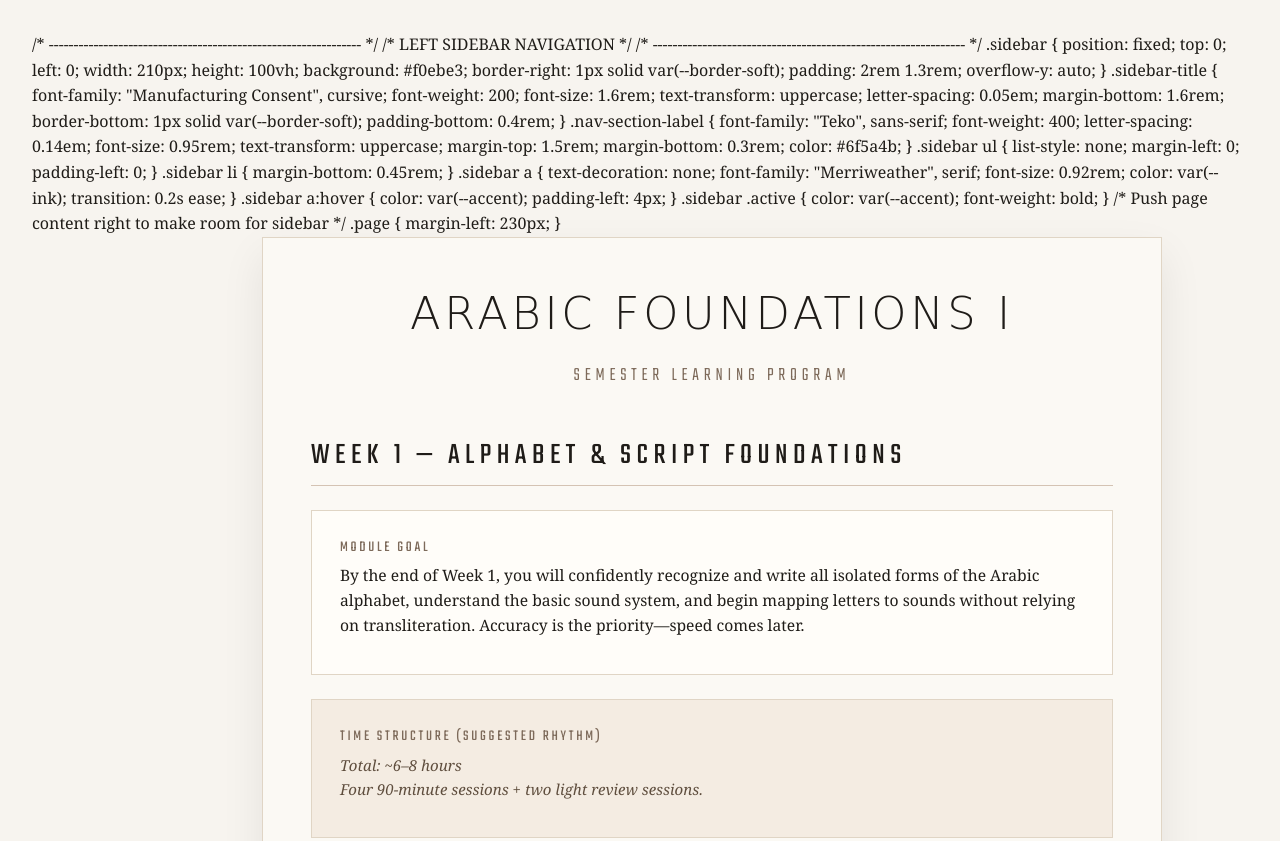
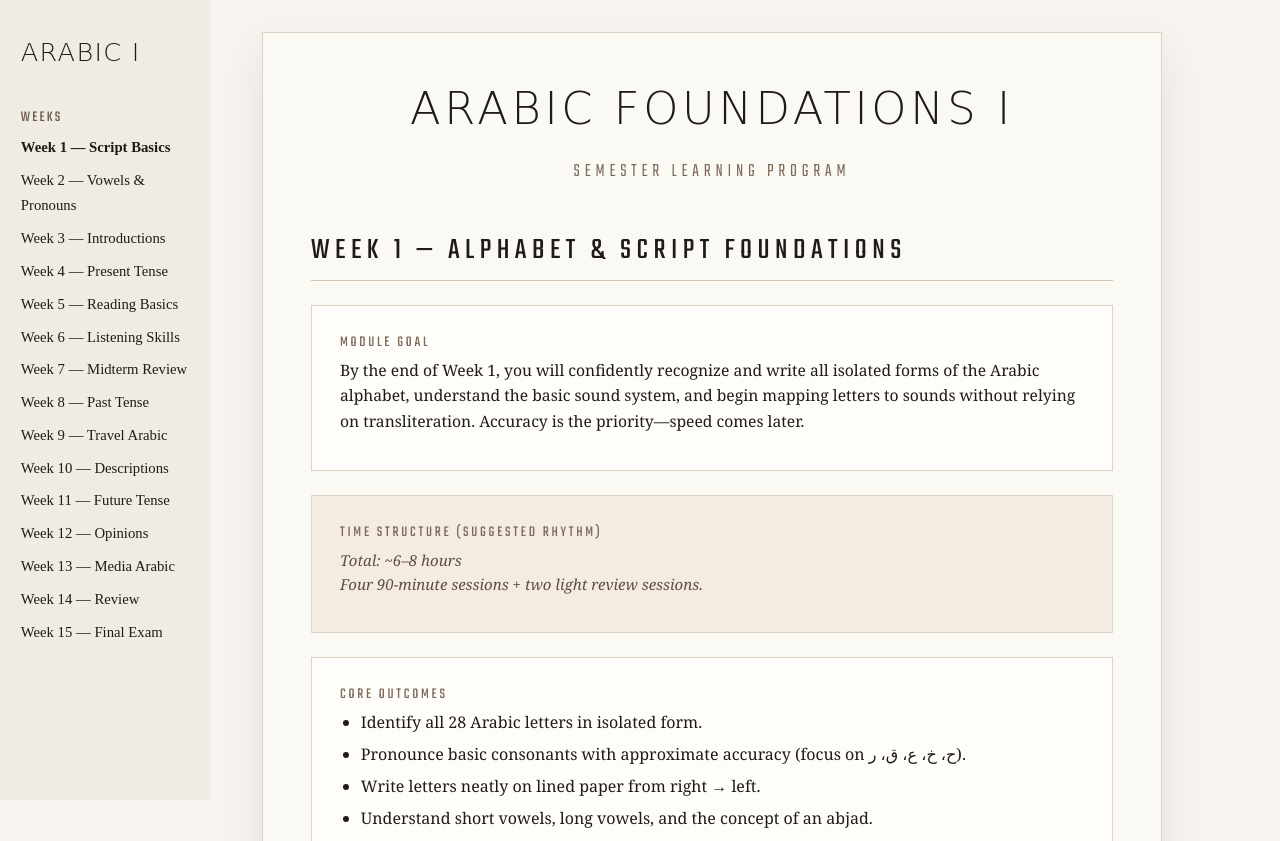
Before and after one commit to hugo-444/weekly-mods, a plain HTML site: page index.html in a window 1280 px wide. Shown: the top 841 px of the page. Drawn offline with Linux system fonts and the light colour scheme; a web font is replaced by a local one.

Commit message:
Refactor sidebar navigation structure and update links for Weeks 1 to 15

```diff
--- a/index.html
+++ b/index.html
@@ -8,76 +8,29 @@
 
 <body>
 
-    /* --------------------------------------------------------------- */
-/*                       LEFT SIDEBAR NAVIGATION                   */
-/* --------------------------------------------------------------- */
+<!-- ======== LEFT SIDEBAR NAVIGATION ======== -->
+<div class="sidebar">
+    <div class="sidebar-title">Arabic I</div>
 
-.sidebar {
-  position: fixed;
-  top: 0;
-  left: 0;
-  width: 210px;
-  height: 100vh;
-  background: #f0ebe3;
-  border-right: 1px solid var(--border-soft);
-  padding: 2rem 1.3rem;
-  overflow-y: auto;
-}
-
-.sidebar-title {
-  font-family: "Manufacturing Consent", cursive;
-  font-weight: 200;
-  font-size: 1.6rem;
-  text-transform: uppercase;
-  letter-spacing: 0.05em;
-  margin-bottom: 1.6rem;
-  border-bottom: 1px solid var(--border-soft);
-  padding-bottom: 0.4rem;
-}
-
-.nav-section-label {
-  font-family: "Teko", sans-serif;
-  font-weight: 400;
-  letter-spacing: 0.14em;
-  font-size: 0.95rem;
-  text-transform: uppercase;
-  margin-top: 1.5rem;
-  margin-bottom: 0.3rem;
-  color: #6f5a4b;
-}
-
-.sidebar ul {
-  list-style: none;
-  margin-left: 0;
-  padding-left: 0;
-}
-
-.sidebar li {
-  margin-bottom: 0.45rem;
-}
-
-.sidebar a {
-  text-decoration: none;
-  font-family: "Merriweather", serif;
-  font-size: 0.92rem;
-  color: var(--ink);
-  transition: 0.2s ease;
-}
-
-.sidebar a:hover {
-  color: var(--accent);
-  padding-left: 4px;
-}
-
-.sidebar .active {
-  color: var(--accent);
-  font-weight: bold;
-}
-
-/* Push page content right to make room for sidebar */
-.page {
-  margin-left: 230px;
-}
+    <div class="nav-section-label">Weeks</div>
+    <ul>
+        <li><a href="week1.html" class="active">Week 1 — Script Basics</a></li>
+        <li><a href="week2.html">Week 2 — Vowels & Pronouns</a></li>
+        <li><a href="week3.html">Week 3 — Introductions</a></li>
+        <li><a href="week4.html">Week 4 — Present Tense</a></li>
+        <li><a href="week5.html">Week 5 — Reading Basics</a></li>
+        <li><a href="week6.html">Week 6 — Listening Skills</a></li>
+        <li><a href="week7.html">Week 7 — Midterm Review</a></li>
+        <li><a href="week8.html">Week 8 — Past Tense</a></li>
+        <li><a href="week9.html">Week 9 — Travel Arabic</a></li>
+        <li><a href="week10.html">Week 10 — Descriptions</a></li>
+        <li><a href="week11.html">Week 11 — Future Tense</a></li>
+        <li><a href="week12.html">Week 12 — Opinions</a></li>
+        <li><a href="week13.html">Week 13 — Media Arabic</a></li>
+        <li><a href="week14.html">Week 14 — Review</a></li>
+        <li><a href="week15.html">Week 15 — Final Exam</a></li>
+    </ul>
+</div>
 
 <div class="page">
 
```
